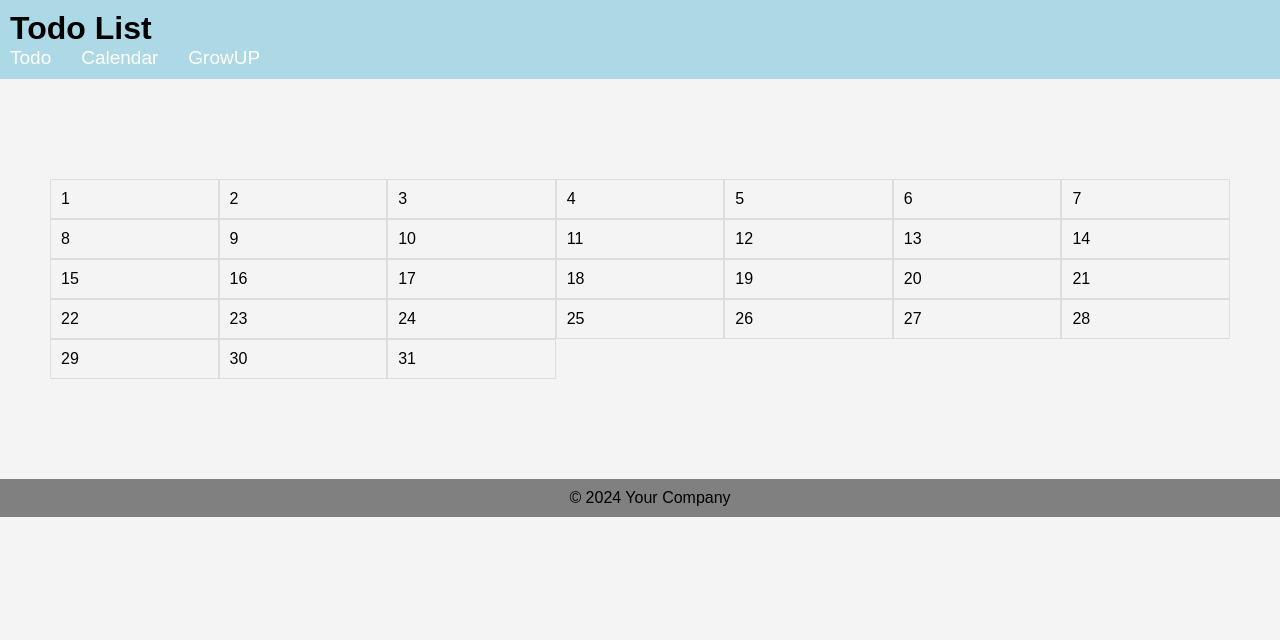
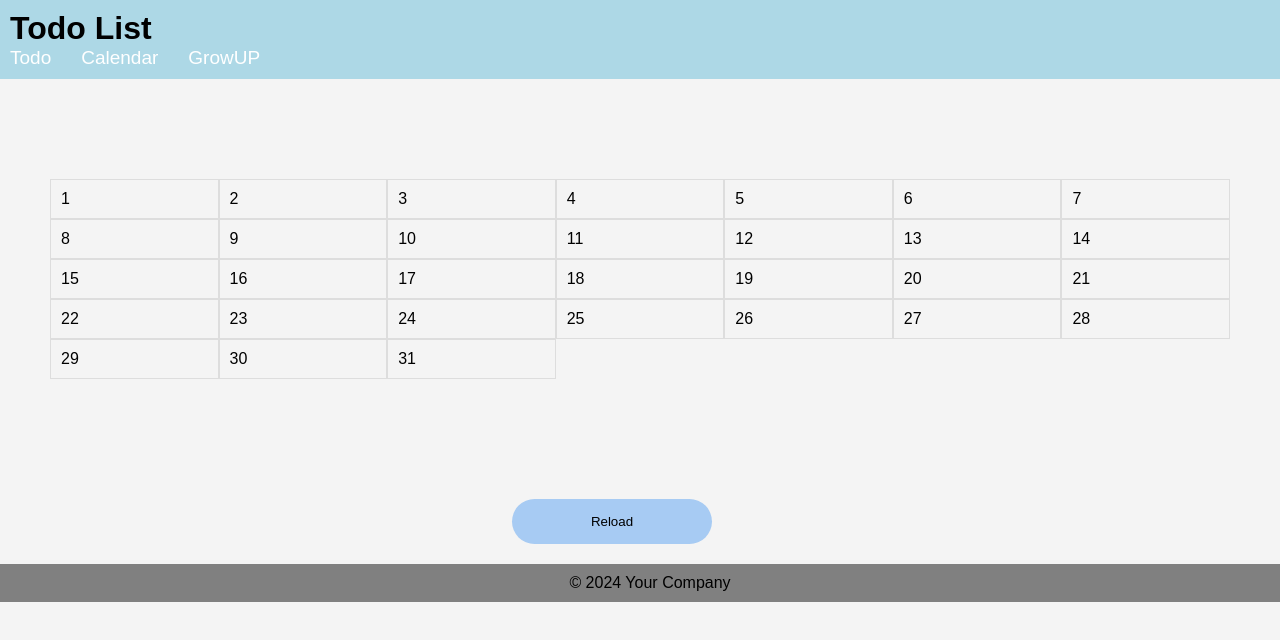
Before and after one commit to furuyashikiiori/camp2024_07, a React (Create React App) app in the folder my-react-app/: page /calendar in a window 1280 px wide. Shown: the top 640 px of the page. Built offline with nearby package versions, Linux system fonts and the light colour scheme; no server answers.

Commit message:
カレンダーコンポーネント

```diff
--- a/my-react-app/src/components/Calendar.css
+++ b/my-react-app/src/components/Calendar.css
@@ -28,3 +28,15 @@
   background-color: darkblue;
   color: white;
 }
+
+.Reload_button {
+  background-color: rgb(167, 203, 243);
+  border: none;
+  border-radius: 100px;
+  width: 200px;
+  padding: 15px;
+  box-sizing: border-box;
+  text-decoration: none;
+  margin: 20px auto;
+  margin-left: 40%;
+}
--- a/my-react-app/src/components/Calendar.js
+++ b/my-react-app/src/components/Calendar.js
@@ -46,7 +46,18 @@ const Calendar = ({ todos }) => {
     return days;
   };
 
-  return <div className="calendar">{renderDays()}</div>;
+  return (
+    <div>
+      <div className="calendar">{renderDays()}</div>
+
+      <button
+        className="Reload_button"
+        onClick={() => window.location.reload()}
+      >
+        Reload
+      </button>
+    </div>
+  );
 };
 
 export default Calendar;
```
Lines whose indentation alone changed are shown as unchanged.
